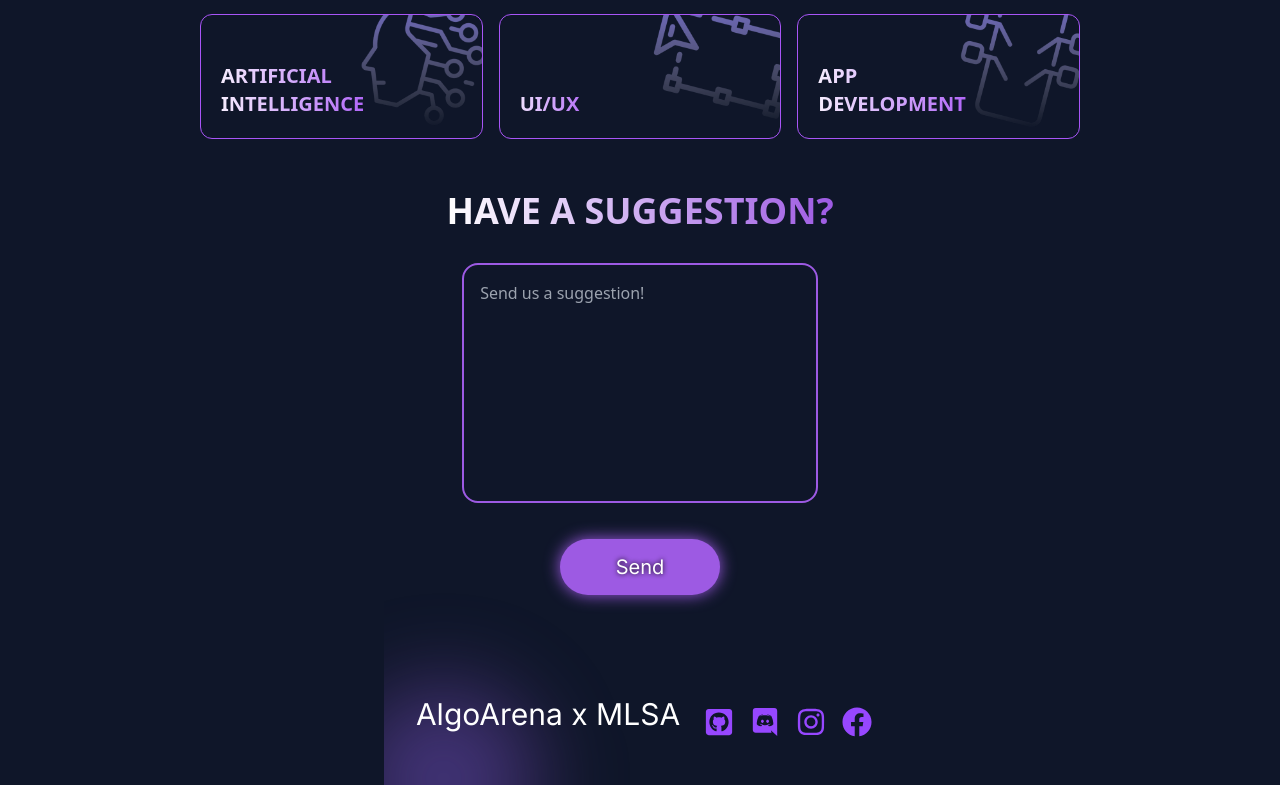
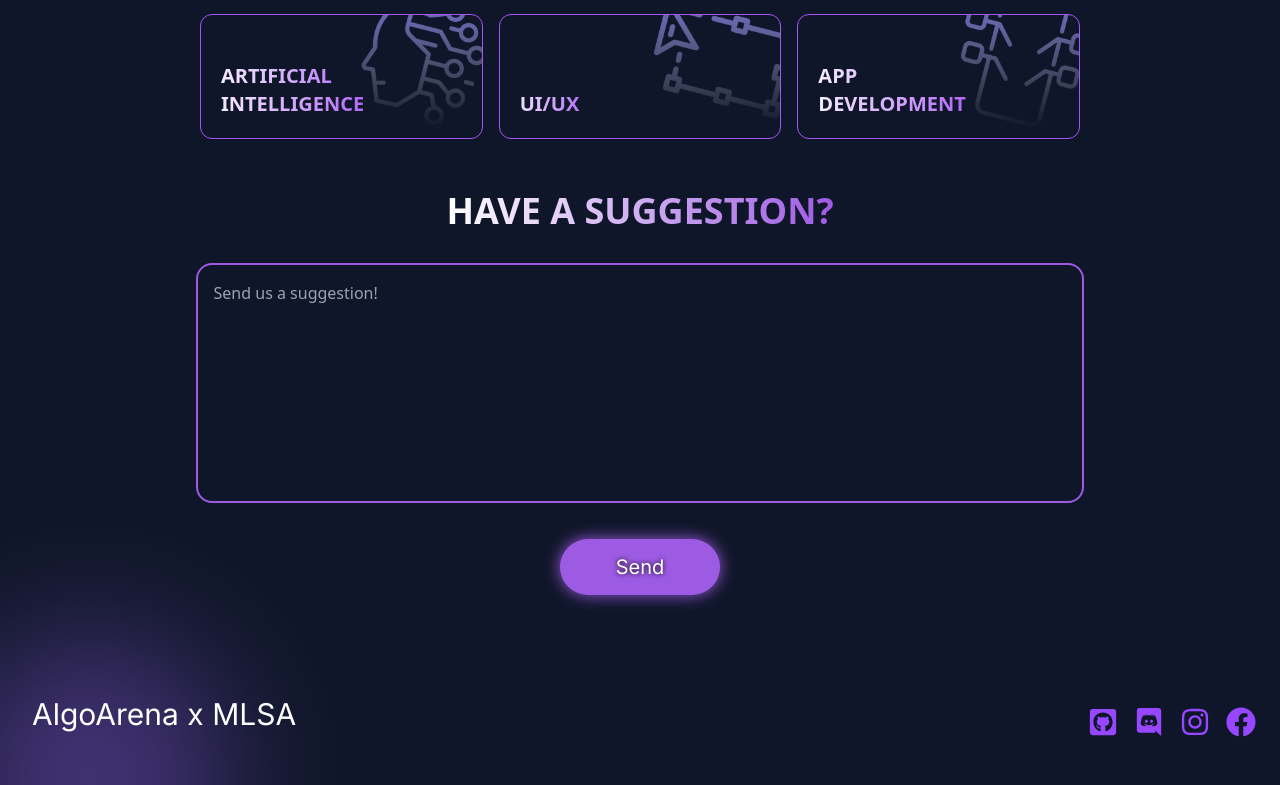
Before and after one commit to MLSAKIIT/AlgoArena, a Next.js app: page / in a window 1280 px wide. Shown: the part 319-1104 px from the top of the page. Built offline with nearby package versions, Linux system fonts and the light colour scheme.

Commit message:
Fixed issue with zooming in and zooming out of suggestions div along with gradient div

```diff
--- a/src/components/footer/Footer.jsx
+++ b/src/components/footer/Footer.jsx
@@ -3,12 +3,10 @@ import Suggestions from "./Suggestions";
 
 const footer = () => {
     return (
-        <>
-            <div className="bg-[#0F1629] bg-no-repeat bg-cover m-auto max-w-screen-2xl flex flex-col justify-evenly items-center">
-                <Suggestions />
-                <Socials />
-            </div>
-        </>
+        <div className="bg-[#0F1629] bg-no-repeat bg-cover flex flex-col justify-evenly items-center w-full 2xl:ml-0 2xl:mb-0 ">
+            <Suggestions />
+            <Socials />
+        </div>
     );
 };
 
--- a/src/components/footer/Socials.jsx
+++ b/src/components/footer/Socials.jsx
@@ -8,8 +8,8 @@ import GradientImg from "./GradientImg";
 const socials = () => {
     return (
         <div className="relative flex flex-col bottom-0 sm:flex-row justify-between w-full items-center box-border mt-24 ">
-            <GradientImg />
-            <div className="mb-4 sm:mb-12 sm:pl-8 text-white sm:text-3xl text-2xl z-10 text-center ">AlgoArena x MLSA</div>
+            <GradientImg></GradientImg>
+            <div className="mb-4 sm:mb-12 sm:pl-8 text-white sm:text-3xl text-2xl z-10 text-center">AlgoArena x MLSA</div>
             <div className="flex text-[#9747ff] sm:mb-12 m-4">
                 <div className="icons mx-2  hover:text-white cursor-pointer active:scale-95">
                     <a href="#">
--- a/src/components/footer/Suggestions.jsx
+++ b/src/components/footer/Suggestions.jsx
@@ -2,7 +2,7 @@ const suggestions = () => {
     return (
         <>
             <div className="flex flex-col items-center justify-center w-5/6">
-                <h1 className=" max-w-max text-4xl font-bold font-sans bg-gradient-to-r from-white to-[#9d5ae3] inline-block text-transparent bg-clip-text mt-5">HAVE A SUGGESTION?</h1>
+                <h1 className="  text-4xl font-bold font-sans bg-gradient-to-r from-white to-[#9d5ae3] inline-block text-transparent bg-clip-text mt-5">HAVE A SUGGESTION?</h1>
                 <textarea
                     placeholder="Send us a suggestion!"
                     name="suggestions"
@@ -10,7 +10,7 @@ const suggestions = () => {
                     className=" font-sans resize-none cursor-text md:w-5/6 w-5/6  h-60 outline-none rounded-2xl bg-transparent border-[#9d5ae3] border-2 p-4 mt-8 text-white max-xl:w-5/6 max-xl:h-70"
                 ></textarea>
                 <br />
-                <button className=" box-border mt-3 py-1 px-1 bg-[#9d5ae3] text-white w-40 h-14 rounded-full shadow-[0_0_1rem_0px_#9d5ae3] text-xl  outline-none border-none [text-shadow:_0px_0px_5px_rgb(0_0_0)] cursor-pointer hover:bg-[#7f3dbf] active:scale-95 transition duration-200">
+                <button className=" box-border mt-3 py-1 px-1 bg-[#9d5ae3] text-white w-40 h-14 rounded-full shadow-[0_0_1rem_0px_#9d5ae3] text-xl  outline-none border-none [text-shadow:_0px_0px_5px_rgb(0_0_0)] cursor-pointer hover:bg-[#7f3dbf] active:scale-95 transition duration-200 z-20">
                     Send
                 </button>
             </div>
```
